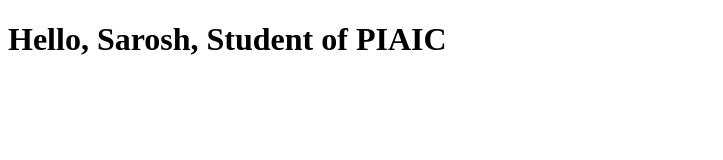
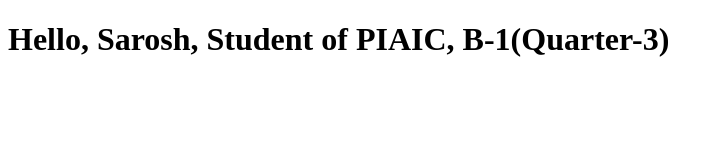
Before and after one commit to Sarosh1Faheem/project4, a plain HTML site: page index.html in a window 1280 px wide. Shown: the whole page, without its empty margins (0-723 px from the left). Drawn offline with Linux system fonts and the light colour scheme.

Commit message:
Updated index.html

```diff
--- a/index.html
+++ b/index.html
@@ -6,7 +6,7 @@
     <title>Project 4(Class 7)</title>
 </head>
 <body>
-    <h1>Hello, Sarosh, Student of PIAIC</h1>
+    <h1>Hello, Sarosh, Student of PIAIC, B-1(Quarter-3)</h1>
 </body>
 <script src="App.js"></script>
 </html>
```
